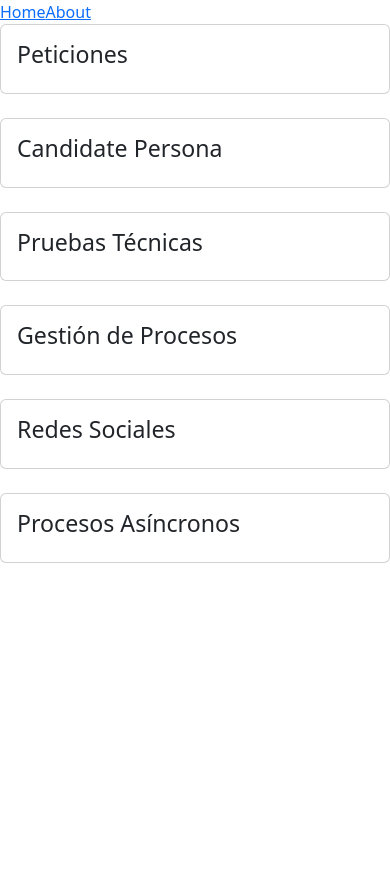
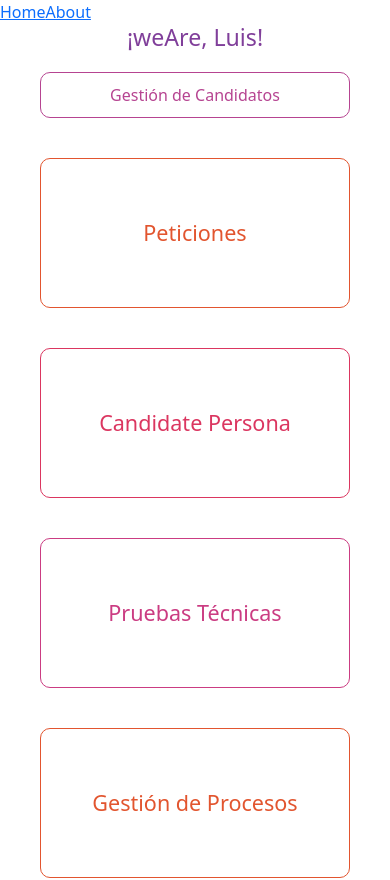
Before and after one commit to luispardosuarez/weAre-frontend, a Vue app: page / in a window 390 px wide. Shown: the top 880 px of the page. Before the commit the page ends 844 px from the top, so only its background shows below. Built offline with nearby package versions, Linux system fonts and the light colour scheme.

Commit message:
adde style and media queries

```diff
--- a/src/components/CardsComponent.vue
+++ b/src/components/CardsComponent.vue
@@ -3,64 +3,193 @@
 
 <template>
 
-<div class="row row-cols-1 row-cols-md-3 g-4">
-  <div class="col">
-    <div class="card h-100">
+  <main>
+    <div class="container">
+      <div class="header">
+        <h3>¡weAre, Luis!</h3>
+      </div>
+      <div class="button-wrapper">
+        <button class="custom-button">Gestión de Candidatos</button>
+      </div>
+      <div class="cards-container">
+        <div class="card card1">
           <div class="card-body">
-        <h5 class="card-title">Card title</h5>
-        <p class="card-text">This is a longer card with supporting text below as a natural lead-in to additional content. This content is a little bit longer.</p>
+            <h4 class="card-title">Peticiones</h4>
           </div>
         </div>
-  </div>
-  <div class="col">
-    <div class="card h-100">
-      <img src="..." class="card-img-top" alt="...">
+        <div class="card card2">
           <div class="card-body">
-        <h5 class="card-title">Card title</h5>
-        <p class="card-text">This is a short card.</p>
+            <h4 class="card-title">Candidate Persona</h4>
           </div>
         </div>
-  </div>
-  <div class="col">
-    <div class="card h-100">
-      <img src="..." class="card-img-top" alt="...">
+        <div class="card card3">
           <div class="card-body">
-        <h5 class="card-title">Card title</h5>
-        <p class="card-text">This is a longer card with supporting text below as a natural lead-in to additional content.</p>
+            <h4 class="card-title">Pruebas Técnicas</h4>
           </div>
         </div>
-  </div>
-  <div class="col">
-    <div class="card h-100">
-      <img src="..." class="card-img-top" alt="...">
+        <div class="card card4">
           <div class="card-body">
-        <h5 class="card-title">Card title</h5>
-        <p class="card-text">This is a longer card with supporting text below as a natural lead-in to additional content. This content is a little bit longer.</p>
+            <h4 class="card-title">Gestión de Procesos</h4>
           </div>
         </div>
-  </div>
-  <div class="col">
-    <div class="card h-100">
-      <img src="..." class="card-img-top" alt="...">
+        <div class="card card5">
           <div class="card-body">
-        <h5 class="card-title">Card title</h5>
-        <p class="card-text">This is a longer card with supporting text below as a natural lead-in to additional content. This content is a little bit longer.</p>
+            <h4 class="card-title">Redes Sociales</h4>
           </div>
         </div>
-  </div>
-  <div class="col">
-    <div class="card h-100">
-      <img src="..." class="card-img-top" alt="...">
+        <div class="card card6">
           <div class="card-body">
-        <h5 class="card-title">Card title</h5>
-        <p class="card-text">This is a longer card with supporting text below as a natural lead-in to additional content. This content is a little bit longer.</p>
+            <h4 class="card-title">Procesos Asíncronos</h4>
           </div>
         </div>
       </div>
     </div>
+  </main>
 
 </template>
 
 <style scoped lang="scss">
 
+
+  .container {
+    display: flex;
+    flex-wrap: wrap;
+    justify-content: space-between;
+    align-items: center;
+    padding: 0 20px;
+
+    .header {
+      margin-right: auto;
+    }
+
+    .button-wrapper {
+      margin-left: auto;
+      margin-top: 10px;
+      margin-bottom: 20px;
+    }
+
+    .custom-button {
+      border: 1px solid #B64491;
+      border-radius: 10px;
+      background-color: transparent;
+      color: #B64491;
+      padding: 10px 20px;
+      font-size: 16px;
+      cursor: pointer;
+      outline: none;
+      transition: background-color 0.3s, color 0.3s;
+    }
+
+    .custom-button:hover {
+      background-color: #B64491;
+      color: white;
+    }
+
+    .cards-container {
+      display: flex;
+      flex-wrap: wrap;
+      justify-content: center;
+    }
+
+    .card {
+      width: calc(33.33% - 40px);
+      margin: 20px;
+      height: 150px;
+      border: 1px solid #ccc;
+      border-radius: 10px;
+      transition: background-color 0.3s, border-color 0.3s;
+    }
+
+    .card-body {
+      display: flex;
+      align-items: center;
+      justify-content: center;
+      height: 100%;
+    }
+
+    .card-title {
+      margin: 0;
+    }
+
+    .card1,
+    .card4 {
+      border-color: #E2552F;
+      color: #E2552F;
+    }
+
+    .card2,
+    .card5 {
+      border-color: #DB3660;
+      color: #DB3660;
+    }
+
+    .card3,
+    .card6 {
+      border-color: #CB3C82;
+      color: #CB3C82;
+    }
+
+    .card:hover {
+      background-color: transparent;
+    }
+
+    .card:hover .card-title {
+      color: white;
+    }
+
+    .card1:hover,
+    .card4:hover {
+      background-color: #E2552F;
+    }
+
+    .card2:hover,
+   .card5:hover {
+     background-color: #DB3660;
+    }
+
+    .card3:hover,
+    .card6:hover {
+      background-color: #CB3C82;
+    }
+
+    .header h3 {
+      margin: 0;
+      color: #803F9A;
+    }
+
+    .we-highlight {
+      color: #B64491;
+    }
+
+    @media only screen and (max-width: 600px) {
+      .container {
+        padding: 20px;
+        display: flex;
+        flex-direction: column;
+        align-items: center;
+      }
+
+      .header,
+      .button-wrapper {
+        width: 100%;
+        text-align: center;
+      }
+
+      .header h3 {
+        margin: 0;
+        margin-bottom: 10px;
+      }
+
+      .custom-button {
+        width: calc(100% - 40px);
+        border-width: 1px;
+        box-sizing: border-box;
+      }
+
+      .card {
+        width: calc(100% - 40px);
+      }
+    }
+  }
+
 </style>
--- a/src/views/HomeView.vue
+++ b/src/views/HomeView.vue
@@ -1,58 +1,195 @@
 <script setup>
-
 </script>
 
 <template>
+
   <main>
-
-    <div class="row row-cols-1 row-cols-md-3 g-4">
-  <div class="col">
-    <div class="card h-100">
+    <div class="container">
+      <div class="header">
+        <h3>¡weAre, Luis!</h3>
+      </div>
+      <div class="button-wrapper">
+        <button class="custom-button">Gestión de Candidatos</button>
+      </div>
+      <div class="cards-container">
+        <div class="card card1">
           <div class="card-body">
-        <h3 class="card-title">Peticiones</h3>
+            <h4 class="card-title">Peticiones</h4>
           </div>
         </div>
-  </div>
-  <div class="col">
-    <div class="card h-100">
+        <div class="card card2">
           <div class="card-body">
-        <h3 class="card-title">Candidate Persona</h3>
+            <h4 class="card-title">Candidate Persona</h4>
           </div>
         </div>
-  </div>
-  <div class="col">
-    <div class="card h-100">
+        <div class="card card3">
           <div class="card-body">
-        <h3 class="card-title">Pruebas Técnicas</h3>
+            <h4 class="card-title">Pruebas Técnicas</h4>
           </div>
         </div>
-  </div>
-  <div class="col">
-    <div class="card h-100">
+        <div class="card card4">
           <div class="card-body">
-        <h3 class="card-title">Gestión de Procesos</h3>
+            <h4 class="card-title">Gestión de Procesos</h4>
           </div>
         </div>
-  </div>
-  <div class="col">
-    <div class="card h-100">
+        <div class="card card5">
           <div class="card-body">
-        <h3 class="card-title">Redes Sociales</h3>
+            <h4 class="card-title">Redes Sociales</h4>
           </div>
         </div>
-  </div>
-  <div class="col">
-    <div class="card h-100">
+        <div class="card card6">
           <div class="card-body">
-        <h3 class="card-title">Procesos Asíncronos</h3>
+            <h4 class="card-title">Procesos Asíncronos</h4>
           </div>
         </div>
       </div>
     </div>
+  </main>
 
-  </main>
 </template>
 
-<style >
+<style scoped lang="scss">
+
+
+  .container {
+    display: flex;
+    flex-wrap: wrap;
+    justify-content: space-between;
+    align-items: center;
+    padding: 0 20px;
+
+    .header {
+      margin-right: auto;
+    }
+
+    .button-wrapper {
+      margin-left: auto;
+      margin-top: 10px;
+      margin-bottom: 20px;
+    }
+
+    .custom-button {
+      border: 1px solid #B64491;
+      border-radius: 10px;
+      background-color: transparent;
+      color: #B64491;
+      padding: 10px 20px;
+      font-size: 16px;
+      cursor: pointer;
+      outline: none;
+      transition: background-color 0.3s, color 0.3s;
+    }
+
+    .custom-button:hover {
+      background-color: #B64491;
+      color: white;
+    }
+
+    .cards-container {
+      display: flex;
+      flex-wrap: wrap;
+      justify-content: center;
+    }
+
+    .card {
+      width: calc(33.33% - 40px);
+      margin: 20px;
+      height: 150px;
+      border: 1px solid #ccc;
+      border-radius: 10px;
+      transition: background-color 0.3s, border-color 0.3s;
+    }
+
+    .card-body {
+      display: flex;
+      align-items: center;
+      justify-content: center;
+      height: 100%;
+    }
+
+    .card-title {
+      margin: 0;
+    }
+
+    .card1,
+    .card4 {
+      border-color: #E2552F;
+      color: #E2552F;
+    }
+
+    .card2,
+    .card5 {
+      border-color: #DB3660;
+      color: #DB3660;
+    }
+
+    .card3,
+    .card6 {
+      border-color: #CB3C82;
+      color: #CB3C82;
+    }
+
+    .card:hover {
+      background-color: transparent;
+    }
+
+    .card:hover .card-title {
+      color: white;
+    }
+
+    .card1:hover,
+    .card4:hover {
+      background-color: #E2552F;
+    }
+
+    .card2:hover,
+   .card5:hover {
+     background-color: #DB3660;
+    }
+
+    .card3:hover,
+    .card6:hover {
+      background-color: #CB3C82;
+    }
+
+    .header h3 {
+      margin: 0;
+      color: #803F9A;
+    }
+
+    .we-highlight {
+      color: #B64491;
+    }
+
+    @media only screen and (max-width: 600px) {
+      .container {
+        padding: 20px;
+        display: flex;
+        flex-direction: column;
+        align-items: center;
+      }
+
+      .header,
+      .button-wrapper {
+        width: 100%;
+        text-align: center;
+      }
+
+      .header h3 {
+        margin: 0;
+        margin-bottom: 10px;
+      }
+
+      .custom-button {
+        width: calc(100% - 40px);
+        border-width: 1px;
+        box-sizing: border-box;
+      }
+
+      .card {
+        width: calc(100% - 40px);
+      }
+    }
+  }
 
 </style>
```
Lines whose indentation alone changed are shown as unchanged.
